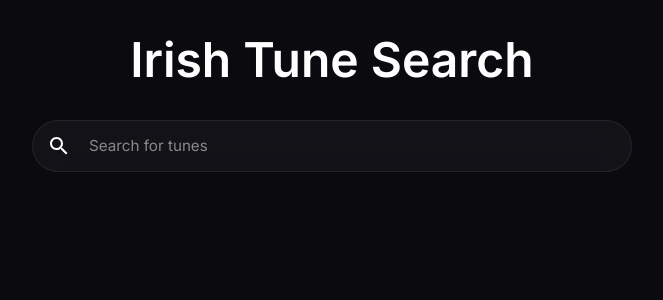
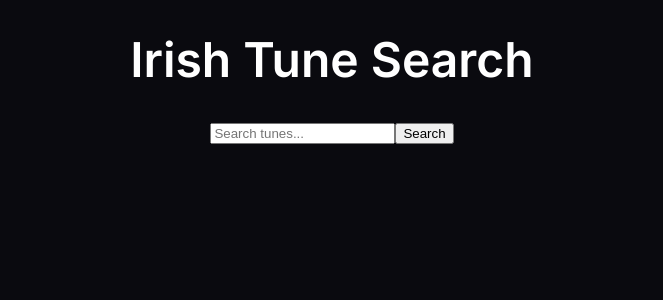
Before and after one commit to retex73/music-app, a React (Create React App) app: page / in a window 1280 px wide. Shown: the top 300 px of the page, without its empty margins (308-971 px from the left). Built offline with nearby package versions, Linux system fonts and the light colour scheme.

Commit message:
Initial commit for session lookup feature

```diff
--- a/src/App.jsx
+++ b/src/App.jsx
@@ -2,6 +2,8 @@ import React from "react";
 import { Routes, Route } from "react-router-dom";
 import HomePage from "./pages/HomePage";
 import TuneDetailsPage from "./pages/TuneDetailsPage";
+import TheSessionPage from "./pages/TheSessionPage";
+import NotFoundPage from "./pages/NotFoundPage";
 import "./App.css";
 import { ThemeProvider } from "@mui/material/styles";
 import CssBaseline from "@mui/material/CssBaseline";
@@ -15,6 +17,8 @@ function App() {
         <Routes>
           <Route path="/" element={<HomePage />} />
           <Route path="/tune/:tuneId" element={<TuneDetailsPage />} />
+          <Route path="/thesession" element={<TheSessionPage />} />
+          <Route path="*" element={<NotFoundPage />} />
         </Routes>
       </div>
     </ThemeProvider>
--- a/src/components/SearchBar.jsx
+++ b/src/components/SearchBar.jsx
@@ -1,65 +1,29 @@
-import React, { useState, useEffect } from "react";
-import { Paper, InputBase, IconButton } from "@mui/material";
-import SearchIcon from "@mui/icons-material/Search"; // Make sure @mui/icons-material is installed
+import React, { useState } from "react";
 
 const SearchBar = ({ onSearch }) => {
-  const [query, setQuery] = useState("");
+  const [searchTerm, setSearchTerm] = useState("");
 
-  // Add debounced search
-  useEffect(() => {
-    const timeoutId = setTimeout(() => {
-      // Trigger search with empty string when query is empty
-      onSearch(query.trim());
-    }, 300);
-
-    return () => clearTimeout(timeoutId);
-  }, [query, onSearch]);
+  const handleSubmit = (e) => {
+    e.preventDefault();
+    onSearch(searchTerm);
+  };
 
   return (
-    <Paper
-      elevation={0}
-      sx={{
-        p: "2px 4px",
-        display: "flex",
-        alignItems: "center",
-        width: "100%",
-        maxWidth: 600,
-        borderRadius: "100px",
-        transition: "all 0.2s ease-in-out",
-        border: "1px solid rgba(255, 255, 255, 0.08)",
-        "&:hover": {
-          border: "1px solid rgba(255, 255, 255, 0.12)",
-        },
-        "&:focus-within": {
-          border: "1px solid rgba(255, 255, 255, 0.16)",
-          backgroundColor: "rgba(255, 255, 255, 0.08)",
-        },
-      }}
-    >
-      <IconButton sx={{ p: "10px" }}>
-        <SearchIcon
-          sx={{
-            color: "white", // Explicit white color
-            fontSize: 24, // Explicit size
-          }}
-        />
-      </IconButton>
-      <InputBase
-        sx={{
-          ml: 1,
-          flex: 1,
-          "& input": {
-            padding: "8px 0",
-            fontSize: "0.95rem",
-            fontWeight: 400,
-          },
-        }}
-        placeholder="Search for tunes"
-        value={query}
-        onChange={(e) => setQuery(e.target.value)}
+    <form onSubmit={handleSubmit} className="flex gap-2">
+      <input
         type="text"
+        value={searchTerm}
+        onChange={(e) => setSearchTerm(e.target.value)}
+        placeholder="Search tunes..."
+        className="flex-1 p-2 border rounded"
       />
-    </Paper>
+      <button
+        type="submit"
+        className="px-4 py-2 bg-blue-500 text-white rounded hover:bg-blue-600"
+      >
+        Search
+      </button>
+    </form>
   );
 };
 
--- /dev/null
+++ b/src/pages/NotFoundPage.jsx
@@ -0,0 +1,27 @@
+import React from "react";
+import { Link } from "react-router-dom";
+import { Box, Typography, Button } from "@mui/material";
+
+const NotFoundPage = () => {
+  return (
+    <Box
+      display="flex"
+      flexDirection="column"
+      alignItems="center"
+      justifyContent="center"
+      minHeight="100vh"
+      gap={2}
+    >
+      <Typography variant="h1">404</Typography>
+      <Typography variant="h4">Page Not Found</Typography>
+      <Typography variant="body1">
+        The page you're looking for doesn't exist or has been moved.
+      </Typography>
+      <Button component={Link} to="/" variant="contained" color="primary">
+        Go Home
+      </Button>
+    </Box>
+  );
+};
+
+export default NotFoundPage;
--- /dev/null
+++ b/src/pages/TheSessionPage.jsx
@@ -0,0 +1,91 @@
+import React, { useState, useEffect } from "react";
+import SearchBar from "../components/SearchBar";
+
+const TheSessionPage = () => {
+  const [tunes, setTunes] = useState([]);
+  const [loading, setLoading] = useState(false);
+  const [error, setError] = useState(null);
+  const [category, setCategory] = useState("new"); // new, popular, recordings, sets
+
+  const fetchTunes = async (category, searchTerm = "") => {
+    setLoading(true);
+    setError(null);
+    try {
+      let url;
+      if (searchTerm) {
+        url = `https://thesession.org/tunes/search?q=${searchTerm}&format=json`;
+      } else {
+        url = `https://thesession.org/tunes/${category}?format=json`;
+      }
+
+      const response = await fetch(url);
+      if (!response.ok) {
+        throw new Error("Failed to fetch tunes");
+      }
+      const data = await response.json();
+      setTunes(data.tunes || []);
+    } catch (err) {
+      setError(err.message);
+    } finally {
+      setLoading(false);
+    }
+  };
+
+  useEffect(() => {
+    fetchTunes(category);
+  }, [category]);
+
+  const handleSearch = (searchTerm) => {
+    if (searchTerm) {
+      fetchTunes("search", searchTerm);
+    } else {
+      fetchTunes(category);
+    }
+  };
+
+  return (
+    <div className="container mx-auto p-4">
+      <h1 className="text-3xl font-bold mb-6">The Session Tunes</h1>
+
+      <div className="mb-6">
+        <SearchBar onSearch={handleSearch} />
+      </div>
+
+      <div className="mb-6">
+        <select
+          value={category}
+          onChange={(e) => setCategory(e.target.value)}
+          className="p-2 border rounded"
+        >
+          <option value="new">New Tunes</option>
+          <option value="popular">Popular Tunes</option>
+          <option value="recordings">Recordings</option>
+          <option value="sets">Sets</option>
+        </select>
+      </div>
+
+      {loading && <p>Loading...</p>}
+      {error && <p className="text-red-500">Error: {error}</p>}
+
+      <div className="grid gap-4">
+        {tunes.map((tune) => (
+          <div key={tune.id} className="border p-4 rounded">
+            <h2 className="text-xl font-semibold">{tune.name}</h2>
+            <p>Type: {tune.type}</p>
+            <p>Settings: {tune.settings}</p>
+            <a
+              href={`https://thesession.org/tunes/${tune.id}`}
+              target="_blank"
+              rel="noopener noreferrer"
+              className="text-blue-500 hover:underline"
+            >
+              View on TheSession.org
+            </a>
+          </div>
+        ))}
+      </div>
+    </div>
+  );
+};
+
+export default TheSessionPage;
```
